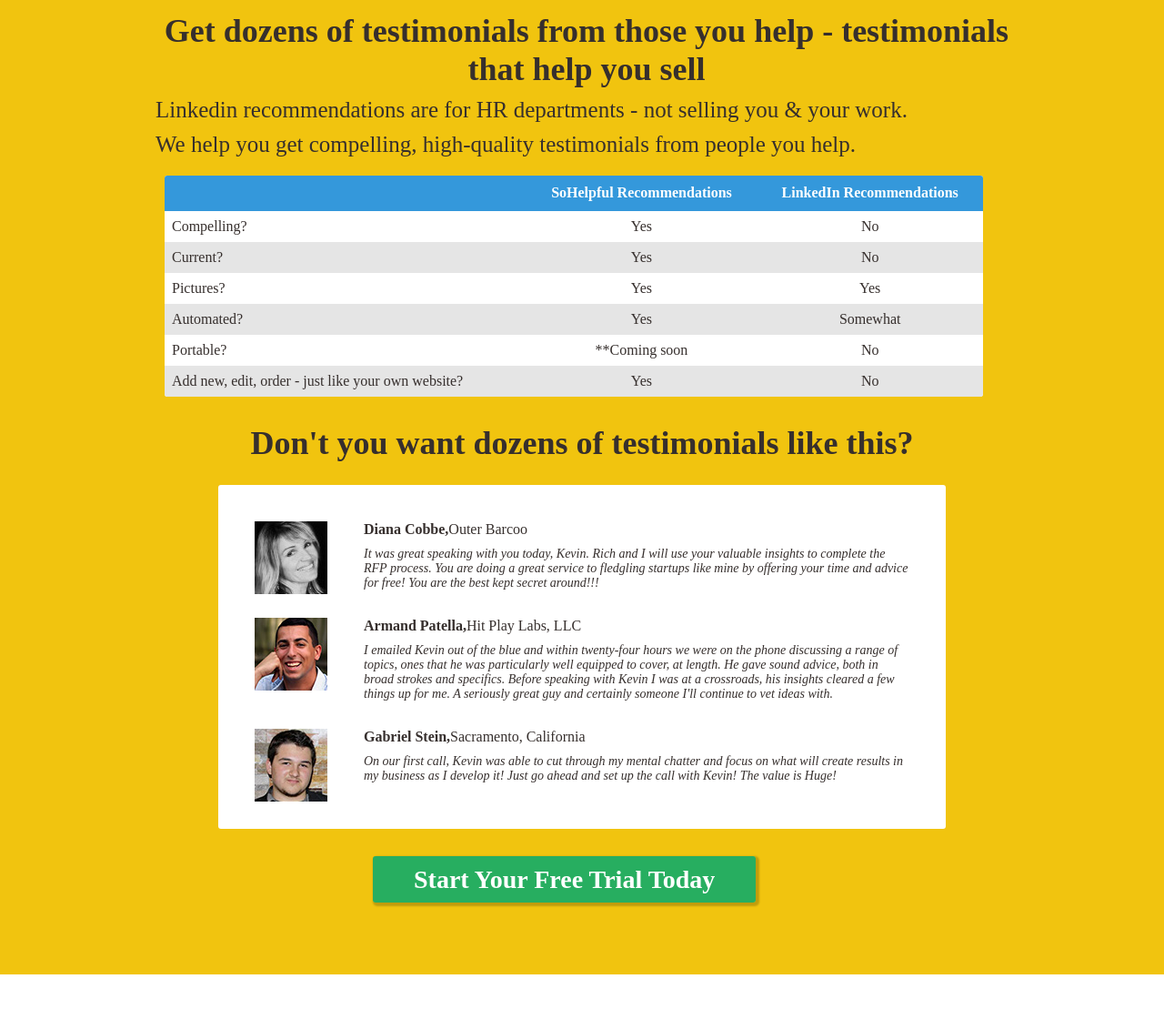
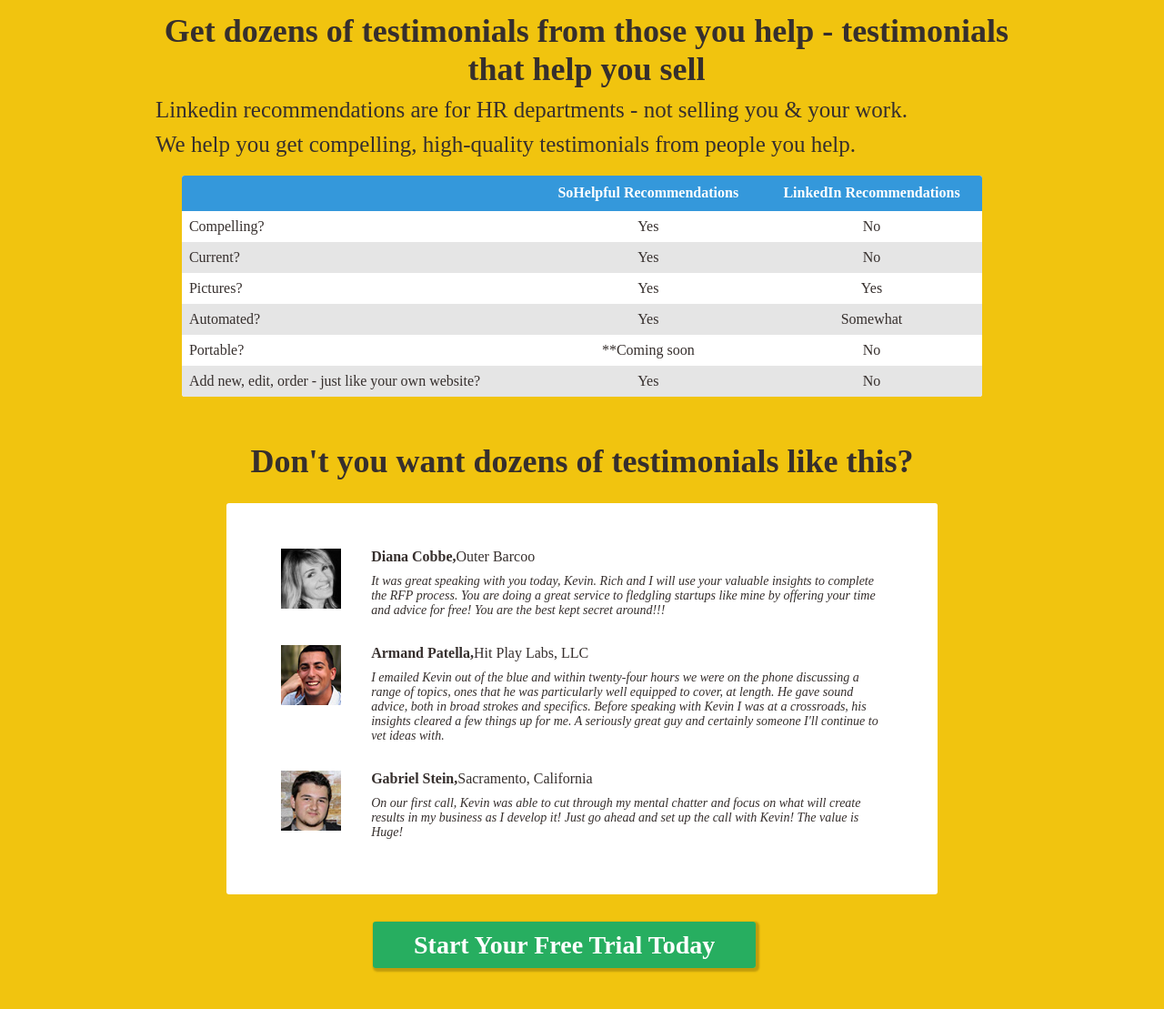
Before and after one commit to kevindewalt/sohelpful-landing-page, a plain HTML site: page landing_page_converted.html in a window 1280 px wide. Shown: the part 4407-5516 px from the top of the page at 91% size. Before the commit the page ends 5478 px from the top, so only its background shows below. Drawn offline with nearby package versions, Linux system fonts and the light colour scheme; a web font is replaced by a local one.

Commit message:
testimoials complete

```diff
--- a/css/main.css
+++ b/css/main.css
@@ -471,8 +471,8 @@ header{
 
 #sh-t-table{
     background: #ffffff;
-    width: 900px;
-    margin: 30px;
+    width: 90%;
+    margin: 30px 5% 50px 5%;
     overflow: hidden;
     -webkit-border-radius: 3px 3px 3px 3px;
     border-radius: 3px 3px 3px 3px;
@@ -498,7 +498,7 @@ header{
 }
 
 #testimonial-ss{
-    width: 800px;
+    width: 80%;
     background: #fff;
     margin: 25px auto;
     text-align: center;
@@ -538,11 +538,12 @@ header{
 
 .testi-pic{
     float: left;
-    width: 80px;
+    width: 10%;
 }
 
 .testi-box{
-    width: 600px;
+    width: 85%;
+    margin-left: 5%;
     float: right;
     text-align: left;
     margin-bottom: 20px;
--- a/landing_page_converted.html
+++ b/landing_page_converted.html
@@ -246,9 +246,10 @@
 
                     <div class="title-dark-s"><h1>Don't you want dozens of testimonials like this?</h1></div>
                     <div id="testimonial-ss">
-                        <div class="testimonial-container">
+                        <div class="grid testimonial-container">
+                          <div class="unit whole">
 
-                            <div class="testi-pic"><img src="img/diane.jpg"></div>
+                            <div class="testi-pic"><img class="responsive-image" src="img/diane.jpg"></div>
                             <div class="testi-box">
                                 <h1 class="testi-name">Diana Cobbe, </h1>
                                 <h2 class="testi-loc">Outer Barcoo</h2>
@@ -257,7 +258,7 @@
                             </div><!-- end of testi-box -->
                             <div class="clear"></div>
 
-                            <div class="testi-pic"><img src="img/armand.jpg"></div>
+                            <div class="testi-pic"><img class="responsive-image" src="img/armand.jpg"></div>
                             <div class="testi-box">
                                 <h1 class="testi-name">Armand Patella, </h1>
                                 <h2 class="testi-loc">Hit Play Labs, LLC</h2>
@@ -266,7 +267,7 @@
                             </div><!-- end of testi-box -->
                             <div class="clear"></div>
 
-                            <div class="testi-pic"><img src="img/gabe.jpg"></div>
+                            <div class="testi-pic"><img class="responsive-image" src="img/gabe.jpg"></div>
                             <div class="testi-box">
                                 <h1 class="testi-name">Gabriel Stein, </h1>
                                 <h2 class="testi-loc">Sacramento, California</h2>
@@ -276,7 +277,7 @@
                             <div class="clear"></div>
 
 
-
+                          </div><!--unit whole-->
                         </div><!-- end of testimonial-container-->
 
 
```
